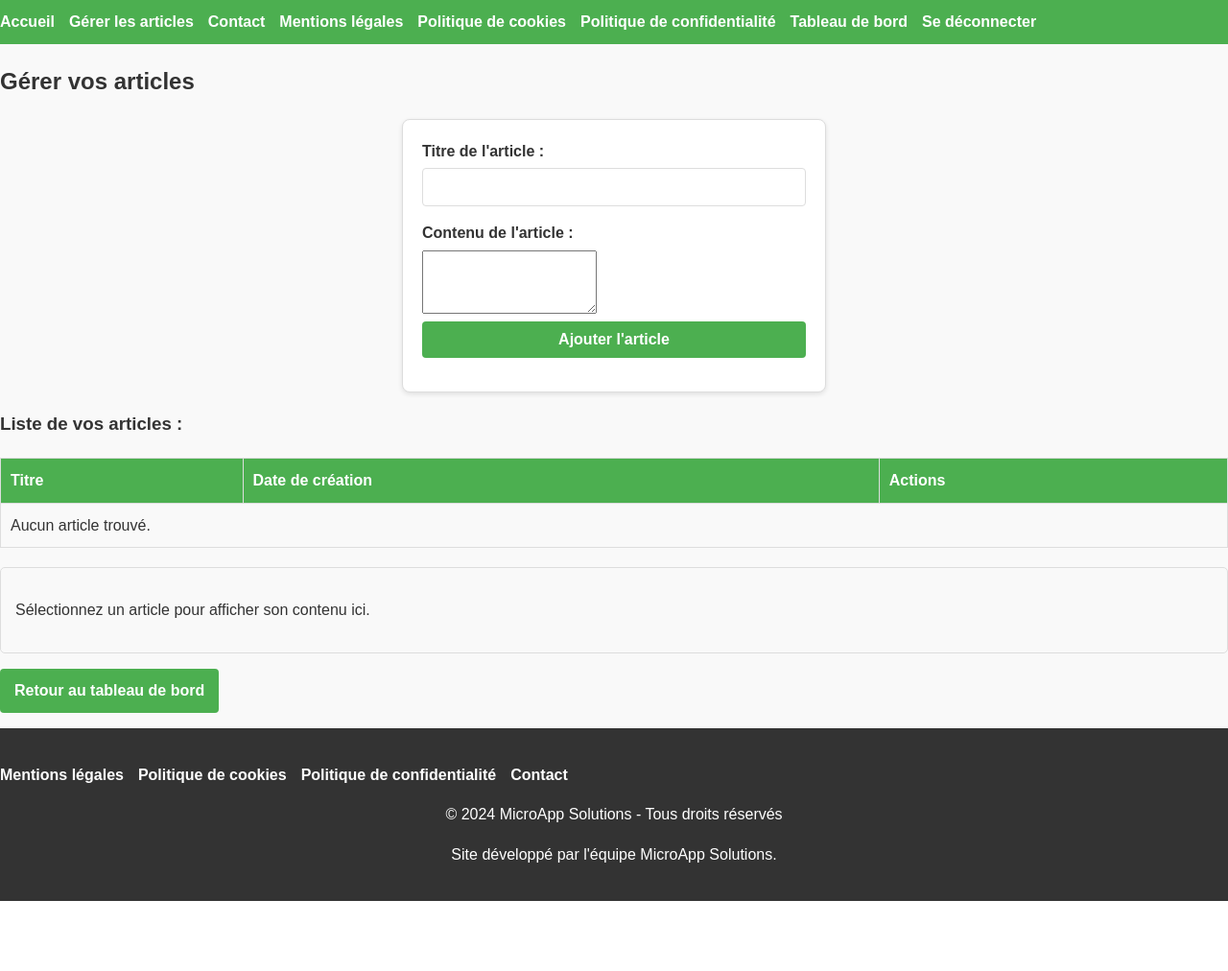
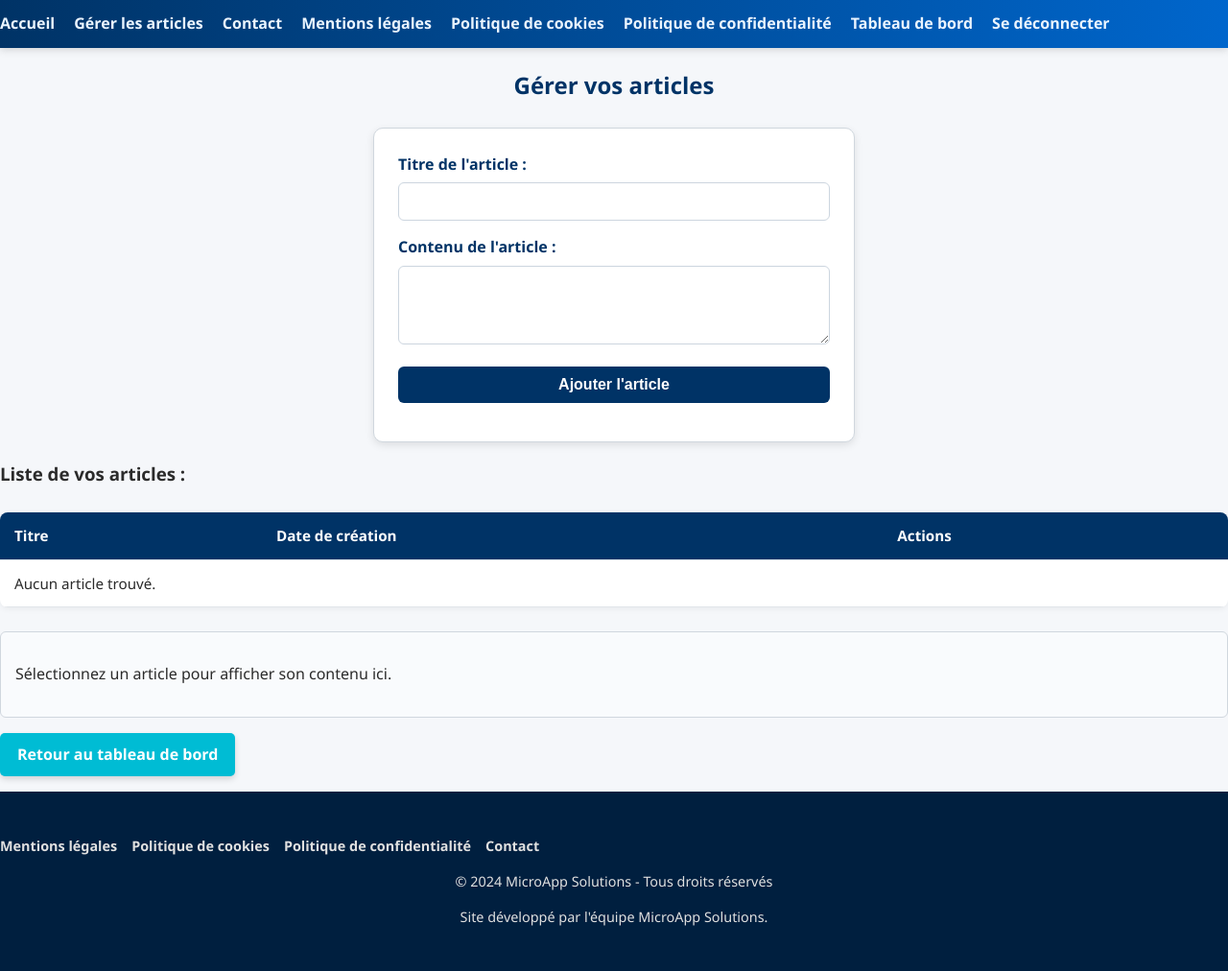
Before and after one commit to bertinstephane42/siteweb, a PHP site: page /pages/manage_articles.php in a window 1280 px wide. Shown: the whole page at 96% size. Before the commit the page ends 939 px from the top, so only its background shows below. Run offline with PHP 8.4, Linux system fonts and the light colour scheme; the visitor is signed in with stand-in values (Sample User, id 1); data that the repository does not hold is empty.

Commit message:
Update styles.css

```diff
--- a/assets/css/styles.css
+++ b/assets/css/styles.css
@@ -1,10 +1,15 @@
-/* Global Styles */
+/* ===============================
+   STYLES.CSS — Thème professionnel
+   Palette : Bleu profond, cyan, anthracite
+   =============================== */
+
+/* === Global Styles === */
 body {
     margin: 0;
-    font-family: Arial, sans-serif;
+    font-family: 'Segoe UI', Roboto, Arial, sans-serif;
     line-height: 1.6;
-    color: #333;
-    background-color: #f9f9f9;
+    color: #2b2b2b;
+    background-color: #f5f7fa;
 }
 
 .container {
@@ -13,11 +18,12 @@
     margin: 0 auto;
 }
 
-/* Header */
+/* === Header === */
 header {
-    background-color: #4CAF50;
+    background: linear-gradient(90deg, #003366, #0066cc);
     color: #fff;
-    padding: 10px 0;
+    padding: 12px 0;
+    box-shadow: 0 2px 8px rgba(0, 0, 0, 0.15);
 }
 
 header .container {
@@ -27,40 +33,262 @@
 }
 
 header .logo {
-    font-size: 1.5em;
+    font-size: 1.6em;
     font-weight: bold;
     text-decoration: none;
-    color: #fff;
+    color: #ffffff;
+    letter-spacing: 1px;
 }
 
 header nav ul {
     list-style: none;
+    display: flex;
+    gap: 20px;
+    margin: 0;
     padding: 0;
-    margin: 0;
-    display: flex;
-    gap: 15px;
-}
-
-header nav ul li {
-    display: inline;
 }
 
 header nav ul li a {
-    color: #fff;
+    color: #eaf4ff;
     text-decoration: none;
-    font-weight: bold;
+    font-weight: 600;
+    transition: color 0.3s;
 }
 
 header nav ul li a:hover {
+    color: #00bcd4;
+}
+
+/* === Hero Section === */
+.hero {
+    background: linear-gradient(120deg, #002b5c, #005fa3);
+    color: #fff;
+    padding: 60px 20px;
+    text-align: center;
+}
+
+.hero h1 {
+    margin-bottom: 15px;
+    font-size: 2.4em;
+    font-weight: 700;
+}
+
+.hero p {
+    margin-bottom: 30px;
+    font-size: 1.2em;
+    opacity: 0.9;
+}
+
+.hero .button {
+    margin: 0 10px;
+}
+
+/* === Buttons === */
+.button {
+    display: inline-block;
+    padding: 10px 18px;
+    background: #00bcd4;
+    color: white;
+    text-decoration: none;
+    border-radius: 5px;
+    font-weight: 600;
+    box-shadow: 0 3px 6px rgba(0, 0, 0, 0.15);
+    transition: background 0.3s, transform 0.2s;
+}
+
+.button:hover {
+    background: #0097a7;
+    transform: translateY(-2px);
+}
+
+/* === Main Content === */
+main {
+    padding: 40px 0;
+}
+
+h1, h2 {
+    color: #003366;
+    text-align: center;
+    margin-bottom: 25px;
+}
+
+/* === Forms === */
+form {
+    background: #fff;
+    border: 1px solid #d0d7de;
+    padding: 25px;
+    border-radius: 10px;
+    box-shadow: 0 3px 8px rgba(0, 0, 0, 0.1);
+    max-width: 450px;
+    margin: 0 auto;
+}
+
+form label {
+    display: block;
+    margin-bottom: 6px;
+    font-weight: 600;
+    color: #003366;
+}
+
+form input,
+form textarea,
+form button {
+    width: 100%;
+    padding: 10px;
+    margin-bottom: 15px;
+    border: 1px solid #ccd5df;
+    border-radius: 6px;
+    font-size: 1em;
+    box-sizing: border-box;
+    transition: border-color 0.3s;
+}
+
+form input:focus,
+form textarea:focus {
+    border-color: #00bcd4;
+    outline: none;
+}
+
+form button {
+    background: #003366;
+    color: #fff;
+    border: none;
+    font-weight: bold;
+    cursor: pointer;
+    transition: background 0.3s;
+}
+
+form button:hover {
+    background: #005fa3;
+}
+
+/* === Tables (Dashboard, Data Lists) === */
+table {
+    width: 100%;
+    border-collapse: collapse;
+    margin: 25px 0;
+    font-size: 0.95em;
+    background-color: #fff;
+    border-radius: 8px;
+    overflow: hidden;
+    box-shadow: 0 2px 6px rgba(0,0,0,0.05);
+}
+
+table th, table td {
+    padding: 12px 15px;
+    border-bottom: 1px solid #e1e5ea;
+    text-align: left;
+}
+
+table th {
+    background-color: #003366;
+    color: #ffffff;
+    font-weight: 600;
+}
+
+table tr:nth-child(even) {
+    background-color: #f0f4f8;
+}
+
+table tr:hover {
+    background-color: #e8f4fb;
+}
+
+/* === Features Section === */
+.features {
+    padding: 60px 20px;
+    background-color: #f5f7fa;
+}
+
+.features h2 {
+    text-align: center;
+    margin-bottom: 40px;
+}
+
+.feature-grid {
+    display: flex;
+    justify-content: space-between;
+    gap: 25px;
+    flex-wrap: wrap;
+}
+
+.feature-item {
+    flex: 1;
+    background: #fff;
+    border: 1px solid #dce3ea;
+    padding: 25px;
+    border-radius: 10px;
+    box-shadow: 0 2px 6px rgba(0,0,0,0.08);
+    text-align: center;
+    transition: transform 0.3s, box-shadow 0.3s;
+}
+
+.feature-item:hover {
+    transform: translateY(-4px);
+    box-shadow: 0 4px 10px rgba(0,0,0,0.15);
+}
+
+/* === Latest Articles Section === */
+.latest-articles {
+    padding: 60px 20px;
+    background-color: #ffffff;
+}
+
+.latest-articles h2 {
+    text-align: center;
+    margin-bottom: 25px;
+}
+
+.latest-articles ul {
+    list-style: none;
+    padding: 0;
+    margin: 0;
+    text-align: center;
+}
+
+.latest-articles ul li {
+    margin: 12px 0;
+}
+
+.latest-articles ul li a {
+    color: #005fa3;
+    text-decoration: none;
+    font-weight: 600;
+}
+
+.latest-articles ul li a:hover {
     text-decoration: underline;
 }
 
-/* Footer */
+/* === Messages === */
+.success-message {
+    color: #00bcd4;
+    font-weight: 600;
+    margin-bottom: 15px;
+}
+
+.error-message {
+    color: #d32f2f;
+    font-weight: 600;
+    margin-bottom: 15px;
+}
+
+/* === Article Detail === */
+.article-detail {
+    margin-top: 20px;
+    padding: 15px;
+    border: 1px solid #d0d7de;
+    background-color: #f9fbfd;
+    border-radius: 6px;
+}
+
+/* === Footer === */
 footer {
-    background-color: #333;
-    color: #fff;
-    padding: 20px 0;
+    background-color: #001f3f;
+    color: #e0e0e0;
+    padding: 30px 0;
     text-align: center;
+    font-size: 0.9em;
 }
 
 footer .container {
@@ -78,124 +306,29 @@
 }
 
 footer .footer-links ul li a {
-    color: #fff;
+    color: #e0e0e0;
     text-decoration: none;
-    font-weight: bold;
+    font-weight: 600;
+    transition: color 0.3s;
 }
 
 footer .footer-links ul li a:hover {
-    text-decoration: underline;
+    color: #00bcd4;
 }
 
 footer .footer-socials a img {
-    width: 24px;
-    height: 24px;
-    margin: 0 5px;
+    width: 26px;
+    height: 26px;
+    margin: 0 6px;
+    filter: brightness(0.9);
+    transition: filter 0.3s;
 }
 
 footer .footer-socials a:hover img {
     filter: brightness(1.2);
 }
 
-/* Main Content */
-main {
-    padding: 20px 0;
-}
-
-h1 {
-    color: #4CAF50;
-    text-align: center;
-    margin-bottom: 20px;
-}
-
-/* Forms */
-form {
-    background: #fff;
-    border: 1px solid #ddd;
-    padding: 20px;
-    border-radius: 8px;
-    box-shadow: 0 2px 5px rgba(0, 0, 0, 0.1);
-    max-width: 400px;
-    margin: 0 auto;
-}
-
-form label {
-    display: block;
-    margin-bottom: 5px;
-    font-weight: bold;
-    color: #333;
-}
-
-form input, form button {
-    width: 100%;
-    padding: 10px;
-    margin-bottom: 15px;
-    border: 1px solid #ddd;
-    border-radius: 4px;
-    box-sizing: border-box;
-    font-size: 1em;
-}
-
-form input:focus {
-    border-color: #4CAF50;
-    outline: none;
-}
-
-form button {
-    background: #4CAF50;
-    color: #fff;
-    border: none;
-    cursor: pointer;
-    font-weight: bold;
-}
-
-form button:hover {
-    background: #45a049;
-}
-
-/* Tables (e.g., Dashboard) */
-table {
-    width: 100%;
-    border-collapse: collapse;
-    margin: 20px 0;
-}
-
-table th, table td {
-    padding: 10px;
-    border: 1px solid #ddd;
-    text-align: left;
-}
-
-table th {
-    background-color: #4CAF50;
-    color: white;
-}
-
-table tr:nth-child(even) {
-    background-color: #f2f2f2;
-}
-
-table tr:hover {
-    background-color: #ddd;
-}
-
-/* Buttons */
-.button {
-    display: inline-block;
-    padding: 10px 15px;
-    background: #4CAF50;
-    color: white;
-    text-decoration: none;
-    border-radius: 4px;
-    text-align: center;
-    font-weight: bold;
-}
-
-.button:hover {
-    background: #45a049;
-}
-
-/* Responsive Design */
+/* === Responsive Design === */
 @media (max-width: 768px) {
     header .container {
         flex-direction: column;
@@ -204,120 +337,14 @@
 
     header nav ul {
         flex-direction: column;
-        gap: 10px;
+        gap: 12px;
+    }
+
+    .feature-grid {
+        flex-direction: column;
     }
 
     form {
         max-width: 100%;
     }
 }
-
-/* Hero Section */
-.hero {
-    background-color: #4CAF50;
-    color: #fff;
-    padding: 50px 20px;
-    text-align: center;
-}
-
-.hero h1 {
-    margin-bottom: 15px;
-}
-
-.hero p {
-    margin-bottom: 25px;
-    font-size: 1.2em;
-}
-
-.hero .button {
-    margin: 0 10px;
-}
-
-/* Features Section */
-.features {
-    padding: 50px 20px;
-    background-color: #f9f9f9;
-}
-
-.features h2 {
-    text-align: center;
-    margin-bottom: 30px;
-}
-
-.feature-grid {
-    display: flex;
-    justify-content: space-between;
-    gap: 20px;
-}
-
-.feature-item {
-    flex: 1;
-    background: #fff;
-    border: 1px solid #ddd;
-    padding: 20px;
-    border-radius: 8px;
-    box-shadow: 0 2px 5px rgba(0, 0, 0, 0.1);
-    text-align: center;
-}
-
-/* Latest Articles Section */
-.latest-articles {
-    padding: 50px 20px;
-    background-color: #fff;
-}
-
-.latest-articles h2 {
-    text-align: center;
-    margin-bottom: 20px;
-}
-
-.latest-articles ul {
-    list-style: none;
-    padding: 0;
-    margin: 0;
-    text-align: center;
-}
-
-.latest-articles ul li {
-    margin: 10px 0;
-}
-
-.latest-articles ul li a {
-    color: #4CAF50;
-    text-decoration: none;
-    font-weight: bold;
-}
-
-.latest-articles ul li a:hover {
-    text-decoration: underline;
-}
-
-.success-message {
-    color: #4CAF50;
-    font-weight: bold;
-    margin-bottom: 15px;
-}
-
-.error-message {
-    color: #FF0000;
-    font-weight: bold;
-    margin-bottom: 15px;
-}
-
-form label {
-    display: block;
-    margin-bottom: 5px;
-    font-weight: bold;
-}
-
-form textarea {
-    resize: vertical;
-}
-
-.article-detail {
-    margin-top: 20px;
-    padding: 15px;
-    border: 1px solid #ddd;
-    background-color: #f9f9f9;
-    border-radius: 5px;
-}
```
